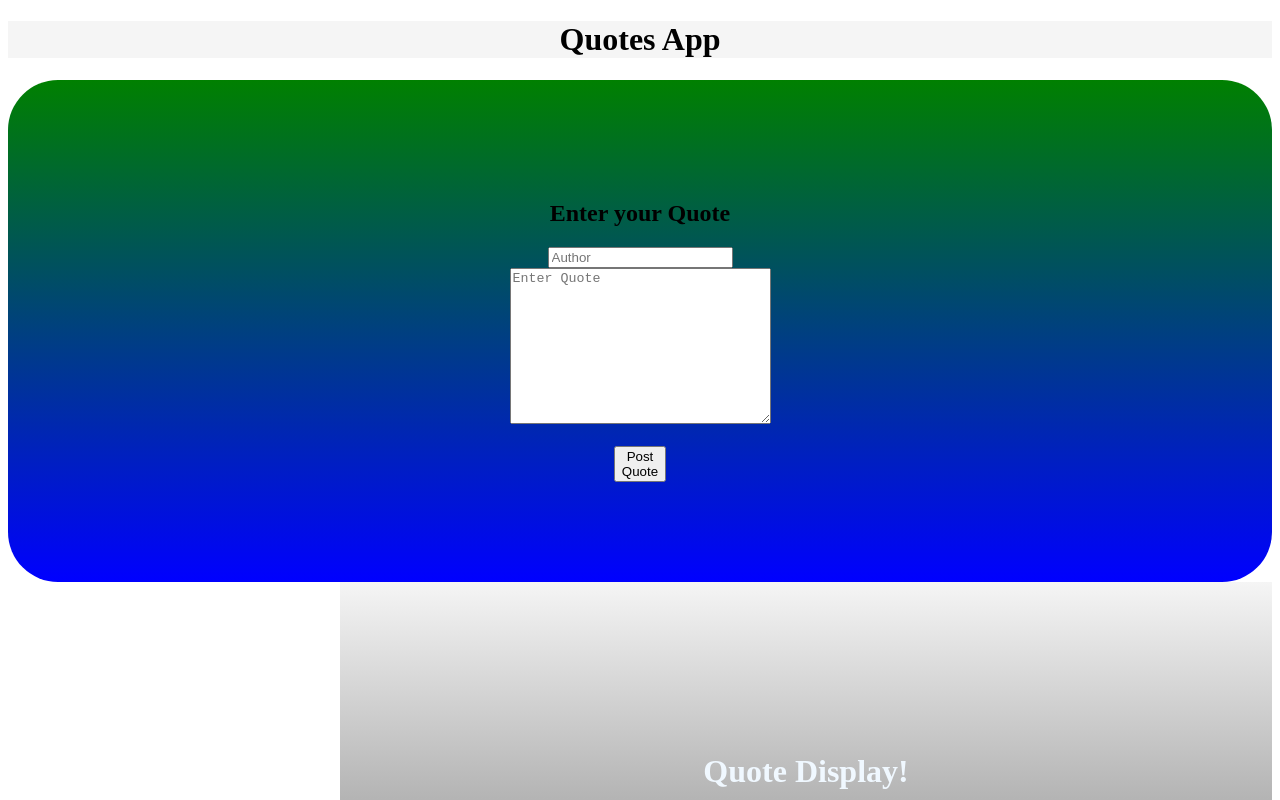
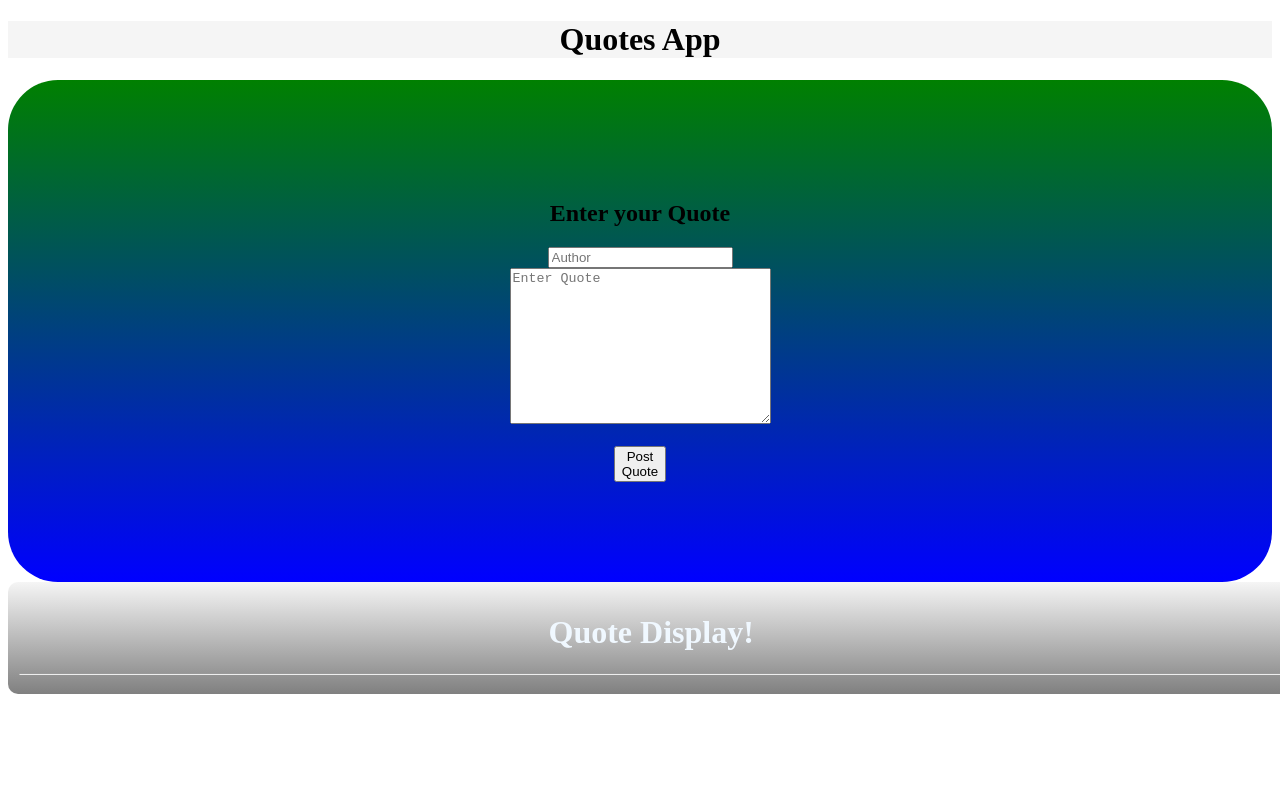
Before and after one commit to Alexanderoke/Quotesip, an Angular app: page / in a window 1280 px wide. Shown: the top 800 px of the page. Built offline with nearby package versions, Linux system fonts and the light colour scheme.

Commit message:
quote display component styled

```diff
--- a/src/app/qdisplay/qdisplay.component.css
+++ b/src/app/qdisplay/qdisplay.component.css
@@ -5,11 +5,11 @@ h1{
   flood-opacity: 120%;
 }
 .qdisplay{
-  padding: 150px;
+  padding: 0.7rem;
   text-align: center;
   background-image:repeating-linear-gradient(whitesmoke, grey);
-  width:50%;
-  float:right
+  width:100%;
+  border-radius: 10px;
 
 }
 .quoted{
--- a/src/app/qdisplay/qdisplay.component.html
+++ b/src/app/qdisplay/qdisplay.component.html
@@ -2,7 +2,7 @@
 <h1>Quote Display!</h1><hr>
   <div class="quoted" *ngFor= "let i of quotes; index as quotenumber" >
     <p>{{quotenumber + 1}}</p>
-  {{i}}
+  <p>{{i}}</p>
   <button class="btn" (click)= "onDelete(quotenumber)" >Remove Quote</button>
   <div class="details" >Quote Details</div>
 </div>
```
